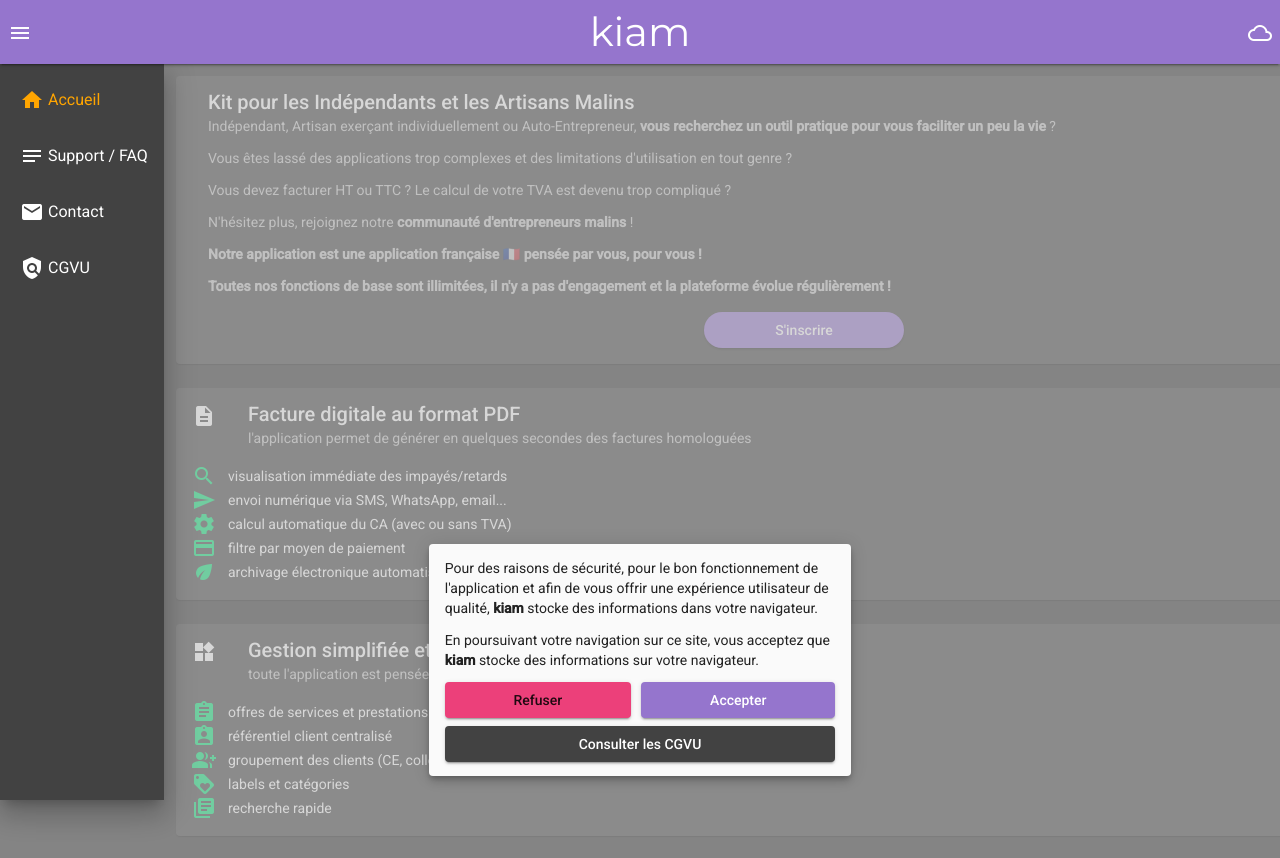
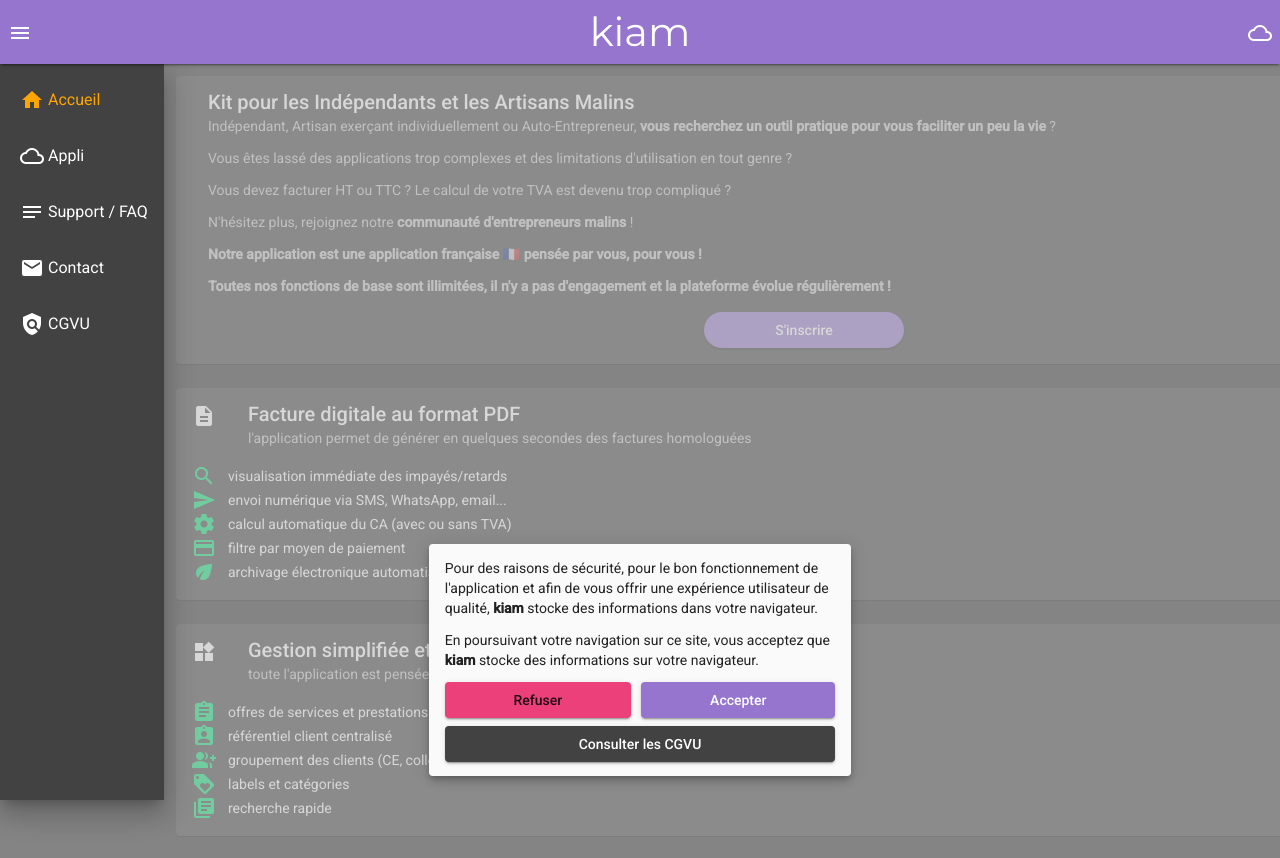
Before and after one commit to trendev/kiam-welcome, an Angular app: page /home in a window 1280 px wide. Both pictures are taken after a click on the button "menu". Shown: the top 858 px of the page. Built offline with nearby package versions, Linux system fonts and the light colour scheme.

Commit message:
add app shortcut in sidenav

```diff
--- a/src/app/app.component.html
+++ b/src/app/app.component.html
@@ -17,6 +17,9 @@
         <a mat-list-item href="#" rel="nofollow" style="height: 0px;"></a>
         <a mat-list-item routerLink="home" routerLinkActive="active" (click)="sidenav.close()">
           <mat-icon matListIcon>home</mat-icon>Accueil
+        </a>
+        <a mat-list-item href="https://kiam.fr/app">
+          <mat-icon matListIcon>cloud_queue</mat-icon>Appli
         </a>
         <a mat-list-item routerLink="support" routerLinkActive="active" (click)="sidenav.close()">
           <mat-icon matListIcon>notes</mat-icon>Support / FAQ
```
